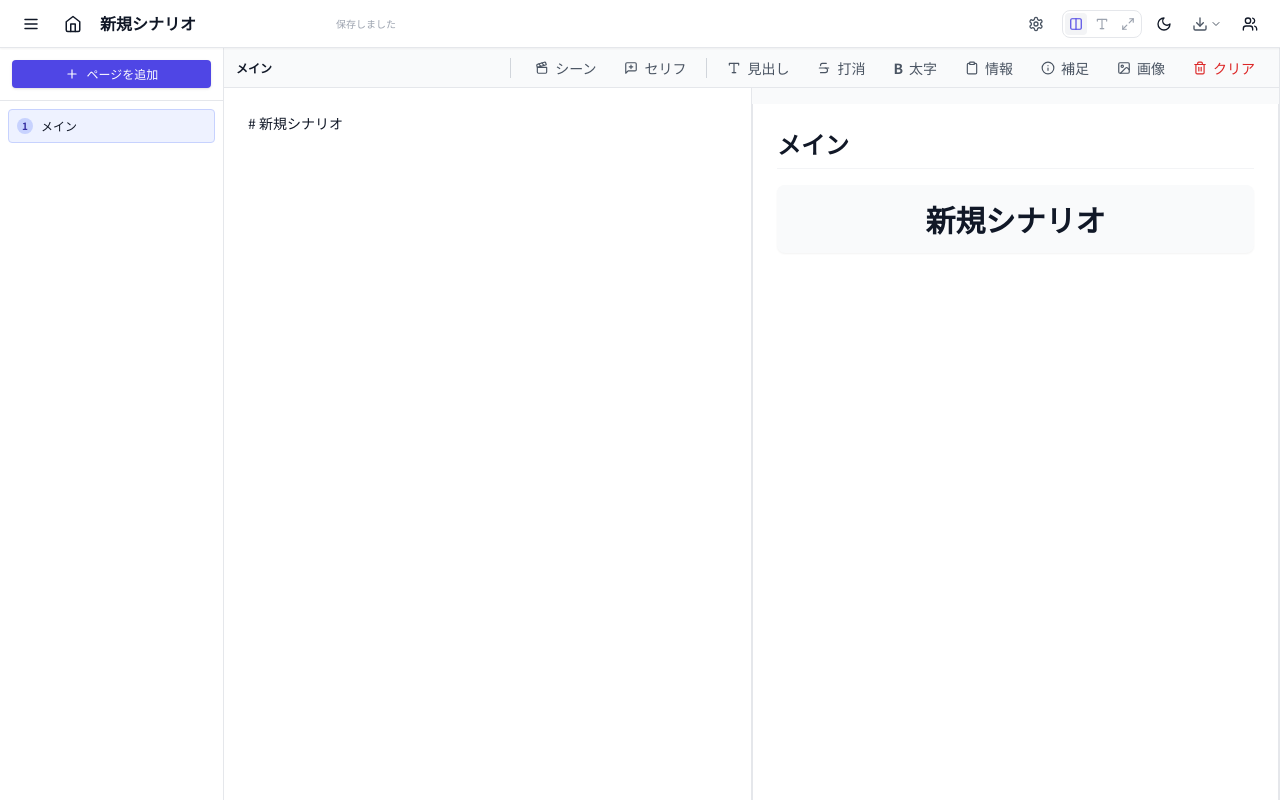
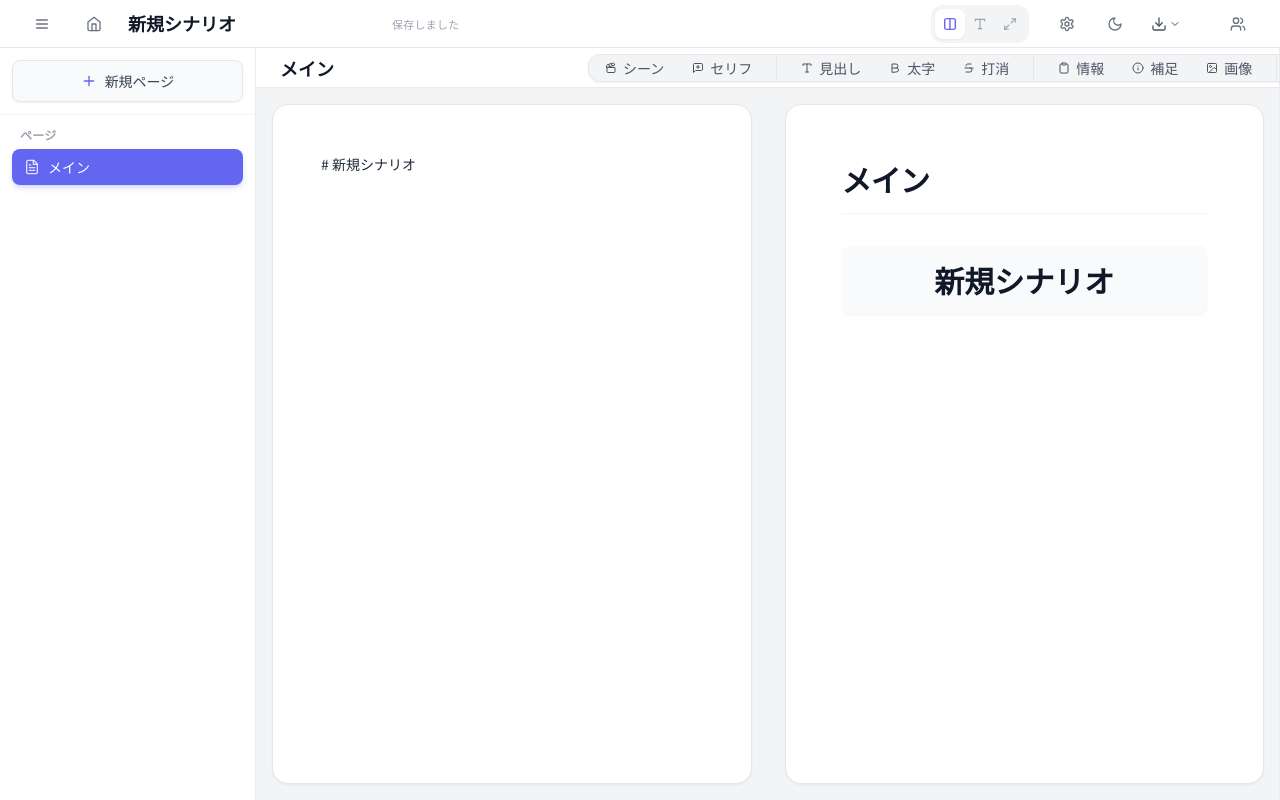
Before and after one commit to migawari558/TRPG_Studio, a React (Vite) app: page / in a window 1280 px wide. Both pictures are taken after a click on the button "新規作成". Built offline with nearby package versions, Linux system fonts and the light colour scheme.

Commit message:
update:モダンなuiに

```diff
--- a/src/components/trpg_editor/EditorArea.jsx
+++ b/src/components/trpg_editor/EditorArea.jsx
@@ -1,7 +1,7 @@
-import React, { useEffect } from 'react';
+import React, { useEffect, memo } from 'react';
 import { parseMarkdown } from '../../utils/markdownParser';
 
-export function EditorArea({
+export const EditorArea = memo(function EditorArea({
   viewMode,
   title,
   content,
@@ -45,8 +45,9 @@ export function EditorArea({
   }, []);
 
   return (
-    <div className="flex-grow flex h-full overflow-hidden relative">
-      <div className={`flex-1 h-full transition-all ${viewMode === 'preview' ? 'hidden' : ''}`}>
+    <div className="flex-grow flex h-full overflow-hidden relative bg-gray-100 dark:bg-gray-950">
+      <div className={`flex-1 h-full transition-all ${viewMode === 'preview' ? 'hidden' : ''} relative p-4`}>
+        <div className="h-full bg-white dark:bg-gray-900 shadow-sm rounded-2xl overflow-hidden border border-gray-200 dark:border-gray-800">
           <textarea
             ref={textareaRef}
             value={content}
@@ -56,20 +57,25 @@ export function EditorArea({
             onScroll={onSyncPreview}
             onKeyDown={onKeyDown}
             placeholder="ここにシナリオを入力..."
-          className="w-full h-full resize-none p-6 focus:outline-none text-sm font-mono leading-relaxed bg-white dark:bg-gray-900"
+            className="w-full h-full resize-none p-8 md:p-12 focus:outline-none text-sm font-mono leading-relaxed bg-transparent text-gray-800 dark:text-gray-200 placeholder-gray-300 dark:placeholder-gray-600 selection:bg-indigo-100 dark:selection:bg-indigo-900/50"
             spellCheck={false}
           />
         </div>
-      {viewMode === 'split' && <div className="w-px shrink-0 bg-gray-200 dark:bg-gray-700"></div>}
+      </div>
+
+      {viewMode === 'split' && <div className="w-px shrink-0 bg-transparent"></div>}
+
       <div
         ref={previewRef}
-        className={`flex-1 h-full overflow-y-auto ${viewMode === 'edit' ? 'hidden' : ''} bg-gray-50 dark:bg-gray-800`}
+        className={`flex-1 h-full overflow-y-auto ${viewMode === 'edit' ? 'hidden' : ''} p-4`}
       >
-        <div className="max-w-3xl mx-auto p-6 min-h-full bg-white dark:bg-gray-900 border-x border-gray-200 dark:border-gray-700 shadow-sm my-4">
-          <h1 className="text-2xl font-bold mb-4 pb-2 border-b border-gray-100 dark:border-gray-800">{title}</h1>
-          <div className="prose prose-sm dark:prose-invert max-w-none font-sans break-words" dangerouslySetInnerHTML={{ __html: parseMarkdown(content, images) }} />
+        <div className="max-w-3xl mx-auto min-h-full bg-white dark:bg-gray-900 shadow-sm rounded-2xl my-0 overflow-hidden border border-gray-200 dark:border-gray-800">
+          <div className="p-10 md:p-14">
+            <h1 className="text-3xl font-bold mb-8 pb-4 border-b border-gray-100 dark:border-gray-700 text-gray-900 dark:text-white tracking-tight">{title}</h1>
+            <div className="prose prose-sm dark:prose-invert max-w-none font-sans break-words leading-relaxed" dangerouslySetInnerHTML={{ __html: parseMarkdown(content, images) }} />
+          </div>
         </div>
       </div>
     </div>
   );
-}
+});
--- a/src/components/trpg_editor/EditorHeader.jsx
+++ b/src/components/trpg_editor/EditorHeader.jsx
@@ -22,40 +22,45 @@ export const EditorHeader = memo(function EditorHeader({
   getShortcutLabel
 }) {
   return (
-    <header className="h-12 flex items-center justify-between px-4 border-b bg-white dark:bg-gray-900 border-gray-200 dark:border-gray-700 shadow-sm z-10 shrink-0">
-      <div className="flex items-center gap-3">
+    <header className="h-12 flex items-center justify-between px-6 border-b border-gray-160/80 dark:border-gray-800 bg-white dark:bg-gray-900 sticky top-0 z-16 transition-colors duration-300">
+      <div className="flex items-center gap-4">
         <button
           onClick={() => setShowLeftSidebar(!showLeftSidebar)}
-          className="p-1.5 rounded hover:bg-gray-100 dark:hover:bg-gray-800"
+          className="p-2.5 rounded-xl hover:bg-gray-100 dark:hover:bg-gray-800 text-gray-500 dark:text-gray-400 transition-all active:scale-95"
           title={getShortcutLabel('pageList')}
         >
-          <Menu size={18} />
+          <Menu size={16} />
+        </button>
+        <div className="flex items-center gap-4">
+          <button onClick={onBack} className="p-2.5 rounded-full hover:bg-gray-100 dark:hover:bg-gray-800 text-gray-500 dark:text-gray-400 transition-all active:scale-95" title="一覧へ戻る">
+            <Home size={16} />
           </button>
                     <div className="flex items-center gap-2">
-          <button onClick={onBack} className="p-1.5 rounded-full hover:bg-gray-100 dark:hover:bg-gray-800 transition-colors" title="一覧へ戻る">
-            <Home size={18} />
-          </button>
                       <input
                         type="text"
                         value={scenarioTitle}
                         onChange={(e) => onTitleChange(e.target.value)}
-            className="bg-transparent border-b border-transparent hover:border-gray-300 focus:border-indigo-500 focus:outline-none font-bold text-base w-56 px-1 truncate transition-colors"
+                        className="bg-transparent border-none p-0 focus:ring-0 font-bold text-lg text-gray-900 dark:text-white placeholder-gray-400 w-64 truncate leading-tight"
                         placeholder="シナリオタイトル"
                       />
-        </div>
-        <span className="text-[10px] text-gray-400 ml-1">{saveStatus}</span>
+                      <span className="text-[11px] text-gray-400 font-medium tracking-wide">{saveStatus}</span>
+                    </div>        </div>
       </div>
 
-      <div className="flex items-center gap-2">
-        <button onClick={onOpenSettings} className="p-1.5 rounded hover:bg-gray-100 dark:hover:bg-gray-800 text-gray-600 dark:text-gray-300 mr-1" title="設定">
+      <div className="flex items-center gap-3">
+        <div className="flex items-center bg-gray-100 dark:bg-gray-800 p-1 rounded-xl mr-2">
+          <button onClick={() => setViewMode('split')} className={`p-2 rounded-lg transition-all ${viewMode === 'split' ? 'bg-white dark:bg-gray-700 shadow-sm text-indigo-600 dark:text-indigo-400' : 'text-gray-400 hover:text-gray-600 dark:hover:text-gray-300'}`}><Columns size={14} /></button>
+          <button onClick={() => setViewMode('edit')} className={`p-2 rounded-lg transition-all ${viewMode === 'edit' ? 'bg-white dark:bg-gray-700 shadow-sm text-indigo-600 dark:text-indigo-400' : 'text-gray-400 hover:text-gray-600 dark:hover:text-gray-300'}`}><Type size={14} /></button>
+          <button onClick={() => setViewMode('preview')} className={`p-2 rounded-lg transition-all ${viewMode === 'preview' ? 'bg-white dark:bg-gray-700 shadow-sm text-indigo-600 dark:text-indigo-400' : 'text-gray-400 hover:text-gray-600 dark:hover:text-gray-300'}`}><Maximize2 size={14} /></button>
+        </div>
+
+        <button onClick={onOpenSettings} className="p-2.5 rounded-xl hover:bg-gray-100 dark:hover:bg-gray-800 text-gray-500 dark:text-gray-400 transition-all active:scale-95" title="設定">
           <Settings size={16} />
         </button>
-        <div className="flex items-center gap-1 rounded-lg border border-gray-200 dark:border-gray-700 p-0.5">
-          <button onClick={() => setViewMode('split')} className={`p-1 rounded ${viewMode === 'split' ? 'bg-gray-100 dark:bg-gray-700 text-indigo-600 dark:text-indigo-400' : 'text-gray-400'}`}><Columns size={14} /></button>
-          <button onClick={() => setViewMode('edit')} className={`p-1 rounded ${viewMode === 'edit' ? 'bg-gray-100 dark:bg-gray-700 text-indigo-600 dark:text-indigo-400' : 'text-gray-400'}`}><Type size={14} /></button>
-          <button onClick={() => setViewMode('preview')} className={`p-1 rounded ${viewMode === 'preview' ? 'bg-gray-100 dark:bg-gray-700 text-indigo-600 dark:text-indigo-400' : 'text-gray-400'}`}><Maximize2 size={14} /></button>
-        </div>
-        <button onClick={toggleTheme} className="p-1.5 rounded hover:bg-gray-100 dark:hover:bg-gray-800">{isDarkMode ? <Sun size={16} /> : <Moon size={16} />}</button>
+
+        <button onClick={toggleTheme} className="p-2.5 rounded-xl hover:bg-gray-100 dark:hover:bg-gray-800 text-gray-500 dark:text-gray-400 transition-all active:scale-95">
+          {isDarkMode ? <Sun size={16} /> : <Moon size={16} />}
+        </button>
 
         <ExportMenu
           onDownloadMd={onDownloadMd}
@@ -64,7 +69,11 @@ export const EditorHeader = memo(function EditorHeader({
           isDarkMode={isDarkMode}
         />
 
-        <button onClick={() => setShowRightSidebar(!showRightSidebar)} className="p-1.5 rounded hover:bg-gray-100 dark:hover:bg-gray-800" title={getShortcutLabel('npcList')}><Users size={16} /></button>
+        <div className="w-px h-8 bg-gray-160 dark:bg-gray-800 mx-1"></div>
+
+        <button onClick={() => setShowRightSidebar(!showRightSidebar)} className={`p-2.5 rounded-xl transition-all active:scale-95 ${showRightSidebar ? 'bg-indigo-50 dark:bg-indigo-900/30 text-indigo-600 dark:text-indigo-400' : 'hover:bg-gray-100 dark:hover:bg-gray-800 text-gray-500 dark:text-gray-400'}`} title={getShortcutLabel('npcList')}>
+          <Users size={16} />
+        </button>
       </div>
     </header>
   );
--- a/src/components/trpg_editor/EditorToolbar.jsx
+++ b/src/components/trpg_editor/EditorToolbar.jsx
@@ -1,7 +1,7 @@
 import React, { memo } from 'react';
 import {
   Clapperboard, MessageSquarePlus, Strikethrough, Clipboard, Info,
-  Image as ImageIcon, Trash2, Type
+  Image as ImageIcon, Trash2, Type, Bold
 } from 'lucide-react';
 import { ToolbarButton } from './ToolbarButton';
 
@@ -17,27 +17,34 @@ export const EditorToolbar = memo(function EditorToolbar({
   isDarkMode
 }) {
   return (
-    <div className="h-10 flex items-center px-3 border-b border-gray-200 dark:border-gray-700 shrink-0 gap-3 bg-gray-50 dark:bg-gray-800">
+    <div className="h-10 flex items-center px-6 border-b border-gray-200/80 dark:border-gray-800 bg-white dark:bg-gray-900 z-10 shrink-0 gap-6">
       <input
         type="text"
         value={activePageTitle}
         onChange={(e) => onTitleChange(e.target.value)}
-        className="flex-1 font-bold text-xs bg-transparent border-none focus:outline-none"
-        placeholder="ページタイトル"
+        className="flex-1 font-bold text-lg bg-transparent border-none focus:ring-0 placeholder-gray-400 text-gray-900 dark:text-white"
+        placeholder="ページタイトルを入力..."
       />
-      <div className="w-px h-5 bg-gray-300 dark:bg-gray-600"></div>
-      <div className="flex items-center gap-1">
-        <ToolbarButton icon={<Clapperboard size={14} />} label="シーン" tooltip={getShortcutLabel('sceneAdd')} onClick={onOpenSceneModal} isDarkMode={isDarkMode} />
-        <ToolbarButton icon={<MessageSquarePlus size={14} />} label="セリフ" tooltip={getShortcutLabel('dialogue')} onClick={onOpenCharPicker} isDarkMode={isDarkMode} />
-        <div className="w-px h-5 bg-gray-300 dark:bg-gray-600 mx-1"></div>
-        <ToolbarButton icon={<Type size={14} />} label="見出し" tooltip={getShortcutLabel('heading')} onClick={() => onInsertText('## ')} isDarkMode={isDarkMode} />
-        <ToolbarButton icon={<Strikethrough size={14} />} label="打消" tooltip={getShortcutLabel('strikethrough')} onClick={() => onInsertText('~~', '~~')} isDarkMode={isDarkMode} />
-        <ToolbarButton icon={<span className="font-bold font-serif">B</span>} label="太字" tooltip={getShortcutLabel('bold')} onClick={() => onInsertText('**', '**')} isDarkMode={isDarkMode} />
-        <ToolbarButton icon={<Clipboard size={14} />} label="情報" tooltip={getShortcutLabel('info')} onClick={() => onInsertText('> [タイトル] ')} isDarkMode={isDarkMode} />
-        <ToolbarButton icon={<Info size={14} />} label="補足" tooltip={getShortcutLabel('supplement')} onClick={() => onInsertText('||', '||')} isDarkMode={isDarkMode} />
 
-        <ToolbarButton icon={<ImageIcon size={14} />} label="画像" tooltip={getShortcutLabel('image')} onClick={onTriggerImageUpload} isDarkMode={isDarkMode} />
-        <ToolbarButton icon={<Trash2 size={14} />} label="クリア" tooltip={getShortcutLabel('clear')} onClick={onClearPage} danger isDarkMode={isDarkMode} />
+      <div className="flex items-center gap-1 bg-gray-100 h-7 dark:bg-gray-800 p-1 rounded-xl shadow-sm border border-gray-200 dark:border-gray-800">
+        <ToolbarButton icon={<Clapperboard size={12} />} label="シーン" tooltip={getShortcutLabel('sceneAdd')} onClick={onOpenSceneModal} isDarkMode={isDarkMode} />
+        <ToolbarButton icon={<MessageSquarePlus size={12} />} label="セリフ" tooltip={getShortcutLabel('dialogue')} onClick={onOpenCharPicker} isDarkMode={isDarkMode} />
+
+        <div className="w-px h-6 bg-gray-200 dark:bg-gray-700 mx-2"></div>
+
+        <ToolbarButton icon={<Type size={12} />} label="見出し" tooltip={getShortcutLabel('heading')} onClick={() => onInsertText('## ')} isDarkMode={isDarkMode} />
+        <ToolbarButton icon={<Bold size={12} />} label="太字" tooltip={getShortcutLabel('bold')} onClick={() => onInsertText('**', '**')} isDarkMode={isDarkMode} />
+        <ToolbarButton icon={<Strikethrough size={12} />} label="打消" tooltip={getShortcutLabel('strikethrough')} onClick={() => onInsertText('~~', '~~')} isDarkMode={isDarkMode} />
+
+        <div className="w-px h-6 bg-gray-200 dark:bg-gray-700 mx-2"></div>
+
+        <ToolbarButton icon={<Clipboard size={12} />} label="情報" tooltip={getShortcutLabel('info')} onClick={() => onInsertText('> [タイトル] ')} isDarkMode={isDarkMode} />
+        <ToolbarButton icon={<Info size={12} />} label="補足" tooltip={getShortcutLabel('supplement')} onClick={() => onInsertText('||', '||')} isDarkMode={isDarkMode} />
+        <ToolbarButton icon={<ImageIcon size={12} />} label="画像" tooltip={getShortcutLabel('image')} onClick={onTriggerImageUpload} isDarkMode={isDarkMode} />
+
+        <div className="w-px h-6 bg-gray-200 dark:bg-gray-700 mx-2"></div>
+
+        <ToolbarButton icon={<Trash2 size={12} />} label="クリア" tooltip={getShortcutLabel('clear')} onClick={onClearPage} danger isDarkMode={isDarkMode} />
       </div>
     </div>
   );
--- a/src/components/trpg_editor/NpcSidebar.jsx
+++ b/src/components/trpg_editor/NpcSidebar.jsx
@@ -1,5 +1,5 @@
 import React, { useState, memo } from 'react';
-import { Users, X, Plus, ChevronRight, Trash2 } from 'lucide-react';
+import { Users, X, Plus, Trash2, User } from 'lucide-react';
 
 export const NpcSidebar = memo(function NpcSidebar({ isOpen, onClose, characters, onAddCharacter, onInsertCharacter, onDeleteCharacter }) {
   const [newCharName, setNewCharName] = useState('');
@@ -7,37 +7,49 @@ export const NpcSidebar = memo(function NpcSidebar({ isOpen, onClose, characters
   const handleAdd = (e) => {
     e.preventDefault();
     if (newCharName.trim()) {
-        onAddCharacter(newCharName.trim());
-        setNewCharName('');
+      onAddCharacter(newCharName.trim());
+      setNewCharName('');
     }
   };
 
   return (
-    <div className={`flex flex-col shrink-0 transition-all duration-300 overflow-hidden bg-white dark:bg-gray-900 border-l border-gray-200 dark:border-gray-700 ${isOpen ? 'w-56' : 'w-0'}`}>
-      <div className="p-3 border-b border-gray-200 dark:border-gray-700 flex justify-between">
-        <h2 className="font-bold flex items-center gap-2 text-xs"><Users size={16} /> NPCリスト</h2>
-        <button onClick={onClose}><X size={16} /></button>
+    <div className={`absolute right-0 top-0 h-full z-20 shadow-lg flex flex-col transition-all duration-250 overflow-hidden bg-white dark:bg-gray-900 border-l border-gray-200/80 dark:border-gray-800 ${isOpen ? 'w-56' : 'w-0'}`}>
+      <div className="p-3 flex items-center justify-between border-b border-gray-100 dark:border-gray-800">
+        <h2 className="font-bold flex items-center gap-2 text-xs text-gray-700 dark:text-gray-200"><Users size={16} /> キャラクター</h2>
+        <button onClick={onClose} className="text-gray-400 hover:text-gray-600 dark:hover:text-gray-200 p-1.5 rounded-lg hover:bg-gray-100 dark:hover:bg-gray-800 transition-colors active:scale-95"><X size={16} /></button>
       </div>
-      <div className="p-3 border-b border-gray-200 dark:border-gray-700">
-        <form onSubmit={handleAdd} className="flex gap-2">
+
+      <div className="p-3">
+        <form onSubmit={handleAdd} className="relative">
           <input
             type="text"
             value={newCharName}
             onChange={(e) => setNewCharName(e.target.value)}
-            placeholder="名前"
-            className="flex-1 px-2 py-1 text-xs border rounded focus:outline-none focus:border-indigo-500 dark:bg-gray-700 dark:border-gray-600"
+            placeholder="名前を追加..."
+            className="w-full pl-3 pr-10 py-2 text-xs border border-gray-200 dark:border-gray-700 rounded-lg bg-gray-50 dark:bg-gray-800 focus:outline-none focus:ring-2 focus:ring-indigo-500/20 focus:border-indigo-500 transition-all shadow-sm"
           />
-          <button type="submit" className="bg-indigo-600 text-white p-1 rounded"><Plus size={14} /></button>
+          <button type="submit" className="absolute right-1 top-1/2 -translate-y-1/2 p-1.5 bg-indigo-500 text-white rounded-md hover:bg-indigo-600 transition-colors shadow-sm disabled:opacity-50 disabled:cursor-not-allowed active:scale-95" disabled={!newCharName.trim()}>
+            <Plus size={14} />
+          </button>
         </form>
       </div>
-      <div className="flex-1 overflow-y-auto p-2">
+
+      <div className="flex-1 overflow-y-auto px-3 py-2 space-y-0.5">
+        <div className="text-xs font-semibold text-gray-400 dark:text-gray-500 px-2 py-1 uppercase tracking-wide">リスト</div>
         {characters.map((char, index) => (
-          <div key={`${char}-${index}`} className="group flex items-center justify-between p-2 rounded hover:bg-gray-100 dark:hover:bg-gray-800">
-            <button onClick={() => onInsertCharacter(char)} className="flex items-center gap-2 text-xs font-medium flex-1 text-left truncate">
-              <ChevronRight size={12} />{char}
-            </button>
-            <button type="button" onClick={(e) => { e.stopPropagation(); onDeleteCharacter(char); }} className="text-gray-400 hover:text-red-500 p-0.5 rounded">
-              <Trash2 size={12} />
+          <div key={`${char}-${index}`} className="group flex items-center justify-between px-2 py-2 rounded-lg hover:bg-gray-100 dark:hover:bg-gray-800 transition-all active:scale-98 cursor-pointer" onClick={() => onInsertCharacter(char)}>
+            <div className="flex items-center gap-2 overflow-hidden">
+              <div className="w-7 h-7 rounded-full bg-indigo-100 dark:bg-indigo-900/50 flex items-center justify-center text-indigo-600 dark:text-indigo-400 shrink-0">
+                <User size={14} />
+              </div>
+              <span className="text-sm font-medium text-gray-700 dark:text-gray-200 truncate">{char}</span>
+            </div>
+            <button
+              type="button"
+              onClick={(e) => { e.stopPropagation(); onDeleteCharacter(char); }}
+              className="text-gray-400 hover:text-red-500 p-1.5 rounded-lg hover:bg-red-50 dark:hover:bg-red-900/20 transition-all opacity-0 group-hover:opacity-100 active:scale-95"
+            >
+              <Trash2 size={14} />
             </button>
           </div>
         ))}
--- a/src/components/trpg_editor/PageSidebar.jsx
+++ b/src/components/trpg_editor/PageSidebar.jsx
@@ -1,7 +1,7 @@
 import React, { memo } from 'react';
-import { Plus, Trash2 } from 'lucide-react';
+import { Plus, Trash2, FileText } from 'lucide-react';
 
-// カスタム比較関数: pagesのidとtitleのみを比較
+// Custom comparison function (unchanged)
 function arePropsEqual(prevProps, nextProps) {
     if (prevProps.isOpen !== nextProps.isOpen) return false;
     if (prevProps.activePageId !== nextProps.activePageId) return false;
@@ -32,33 +32,37 @@ export const PageSidebar = memo(function PageSidebar({
   getShortcutLabel
 }) {
   return (
-    <div className={`flex flex-col shrink-0 transition-all duration-300 overflow-hidden bg-white dark:bg-gray-900 border-r border-gray-200 dark:border-gray-700 ${isOpen ? 'w-56' : 'w-0'}`}>
-      <div className="p-3 border-b border-gray-200 dark:border-gray-700">
+    <div className={`flex flex-col shrink-0 transition-all duration-300 overflow-hidden bg-white dark:bg-gray-900 border-r border-gray-200/80 dark:border-gray-800 ${isOpen ? 'w-64' : 'w-0'}`}>
+      <div className="p-3 border-b border-gray-100 dark:border-gray-800">
         <button
           onClick={onAddPage}
-          className="w-full flex items-center justify-center gap-2 bg-indigo-600 text-white py-1.5 rounded shadow hover:bg-indigo-700 text-xs font-medium"
+          className="w-full flex items-center justify-center gap-2 bg-gray-50 dark:bg-gray-800 text-gray-700 dark:text-gray-200 py-2.5 rounded-lg shadow-sm border border-gray-200 dark:border-gray-700 hover:bg-gray-100 dark:hover:bg-gray-700 hover:shadow transition-all text-sm font-medium active:scale-98"
           title={getShortcutLabel('pageAdd')}
         >
-          <Plus size={14} /><span>ページを追加</span>
+          <Plus size={16} className="text-indigo-500" />
+          <span>新規ページ</span>
         </button>
       </div>
-      <div className="flex-1 overflow-y-auto p-2 space-y-1">
+      <div className="flex-1 overflow-y-auto px-3 py-2 space-y-0.5">
+        <div className="text-xs font-semibold text-gray-400 dark:text-gray-500 px-2 py-1 uppercase tracking-wide">ページ</div>
         {pages.map((page, index) => (
           <div
             key={page.id}
             onClick={() => onPageSelect(page.id)}
-            className={`group flex items-center justify-between p-2 rounded cursor-pointer transition-all ${activePageId === page.id ? 'bg-indigo-50 dark:bg-indigo-900/30 border-indigo-200 border' : 'hover:bg-gray-100 dark:hover:bg-gray-800 border border-transparent'}`}
+            className={`group flex items-center justify-between px-3 py-2 rounded-lg cursor-pointer transition-all active:scale-98 ${activePageId === page.id ? 'bg-indigo-500 text-white shadow-md shadow-indigo-500/20' : 'text-gray-700 dark:text-gray-200 hover:bg-gray-100 dark:hover:bg-gray-800'}`}
           >
             <div className="flex items-center gap-2 overflow-hidden">
-              <span className={`text-[10px] font-bold w-4 h-4 flex items-center justify-center rounded-full ${activePageId === page.id ? 'bg-indigo-200 text-indigo-800' : 'bg-gray-200 text-gray-500'}`}>{index + 1}</span>
-              <span className="text-xs font-medium truncate">{page.title}</span>
+              <FileText size={16} className={`shrink-0 ${activePageId === page.id ? 'text-white/80' : 'text-gray-400'}`} />
+              <span className="text-sm font-medium truncate">{page.title}</span>
             </div>
-            <button
-              onClick={(e) => { e.stopPropagation(); onDeletePage(page.id); }}
-              className="text-gray-400 hover:text-red-500 opacity-0 group-hover:opacity-100 p-0.5"
-            >
-              <Trash2 size={12} />
-            </button>
+            {pages.length > 1 && (
+              <button
+                onClick={(e) => { e.stopPropagation(); onDeletePage(page.id); }}
+                className={`p-1.5 rounded-lg opacity-0 group-hover:opacity-100 transition-opacity active:scale-95 ${activePageId === page.id ? 'text-white/70 hover:text-white hover:bg-white/20' : 'text-gray-400 hover:text-red-500 hover:bg-red-50 dark:hover:bg-red-900/20'}`}
+              >
+                <Trash2 size={14} />
+              </button>
+            )}
           </div>
         ))}
       </div>
--- a/src/components/trpg_editor/TRPGEditor.jsx
+++ b/src/components/trpg_editor/TRPGEditor.jsx
@@ -173,7 +173,7 @@ export function TRPGEditor({ scenario, onSave, onBack, isDarkMode, toggleTheme }
   }, [pages, activePageId, syncPreview]);
 
   return (
-    <div className={`h-screen w-full flex flex-col ${isDarkMode ? 'dark bg-gray-900 text-gray-100' : 'bg-white text-gray-900'} transition-colors duration-300 text-sm`}>
+    <div className={`h-screen w-full flex flex-col ${isDarkMode ? 'dark bg-gray-950 text-gray-100' : 'bg-gray-100 text-gray-900'} transition-colors duration-300 text-sm`}>
 
       <EditorHeader
         scenarioTitle={scenario.title}
```
Also changed, not shown: src/components/trpg_editor/modals/ConfirmationModal.jsx (+21 -17 lines), src/components/trpg_editor/modals/SceneModal.jsx (+42 -33 lines), src/components/trpg_editor/modals/SettingsModal.jsx (+32 -17 lines). Lines whose indentation alone changed are shown as unchanged.
